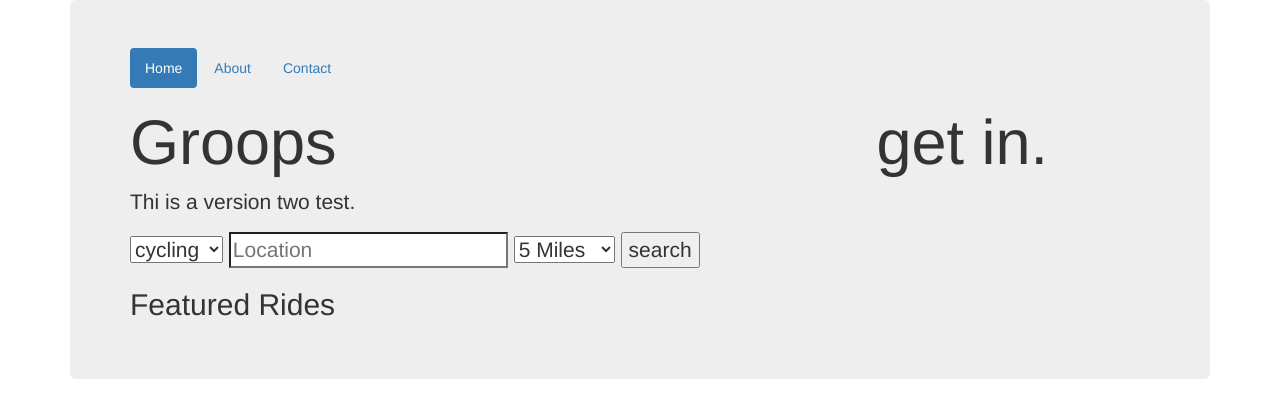
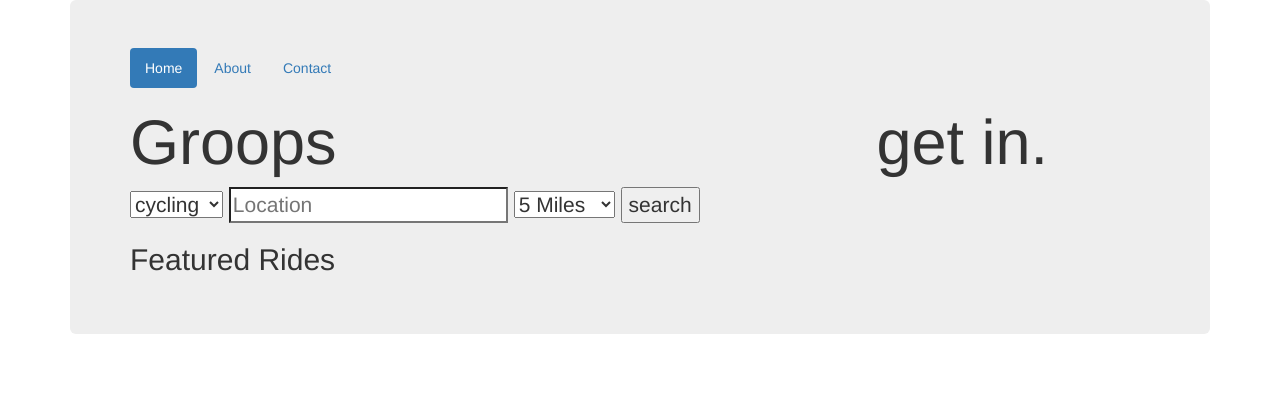
Before and after one commit to wdrescher/Groops, a Django app: template templates/appOne/landpage.html in a window 1280 px wide. Shown: the top 418 px of the page. Run offline with Django 3.2, Linux system fonts and the light colour scheme; the template is opened without the code that fills it, so the values that code supplies are empty; some libraries are stand-ins or nearby versions.

Commit message:
Reverting Test commits

```diff
--- a/templates/appOne/landpage.html
+++ b/templates/appOne/landpage.html
@@ -18,7 +18,6 @@
 
 				<h1>Groops <span class="move">get in.</span></h1>
 
-				<p>Thi is a version two test.</p>
 
 
 
```
Also changed, not shown: 1 other file.
